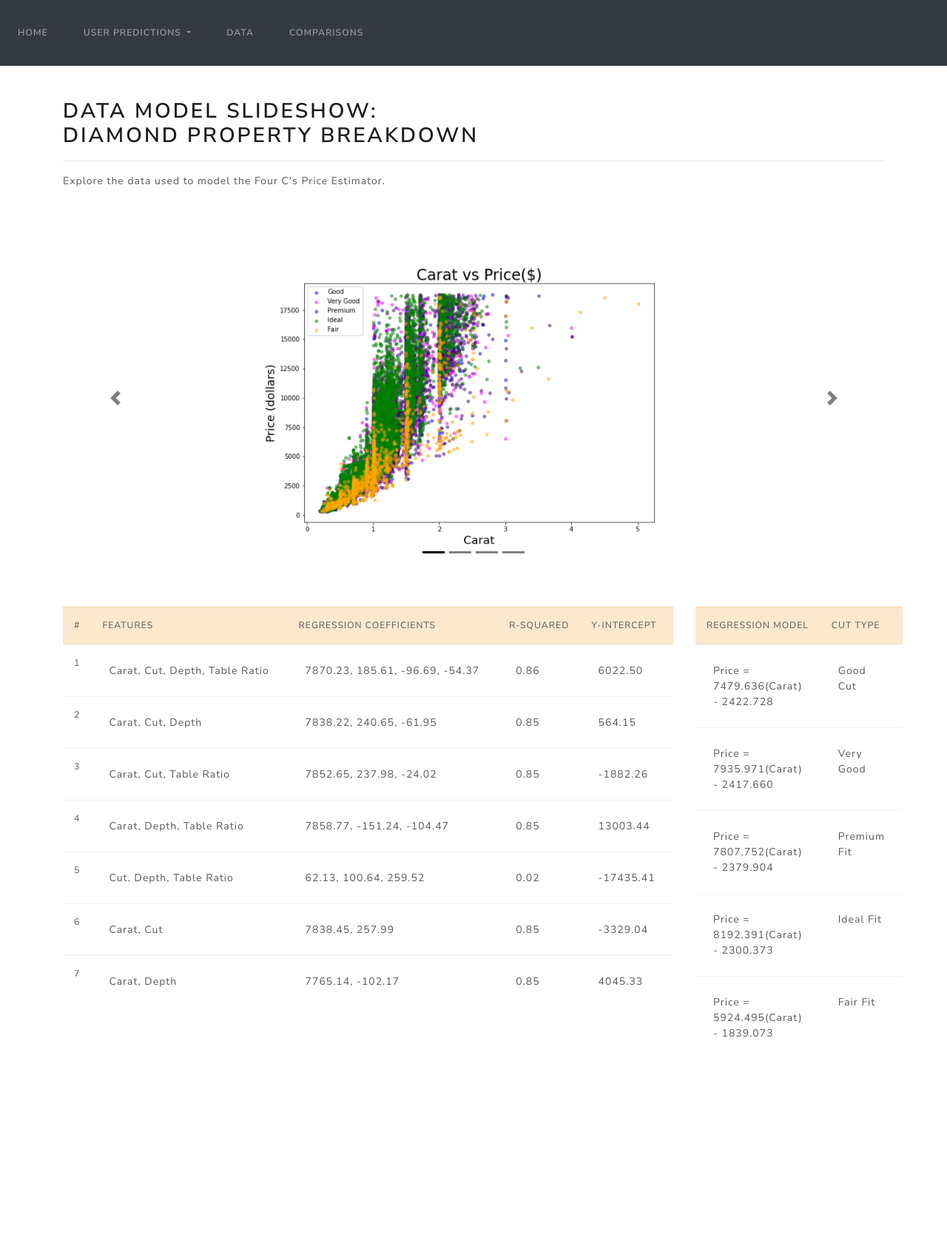
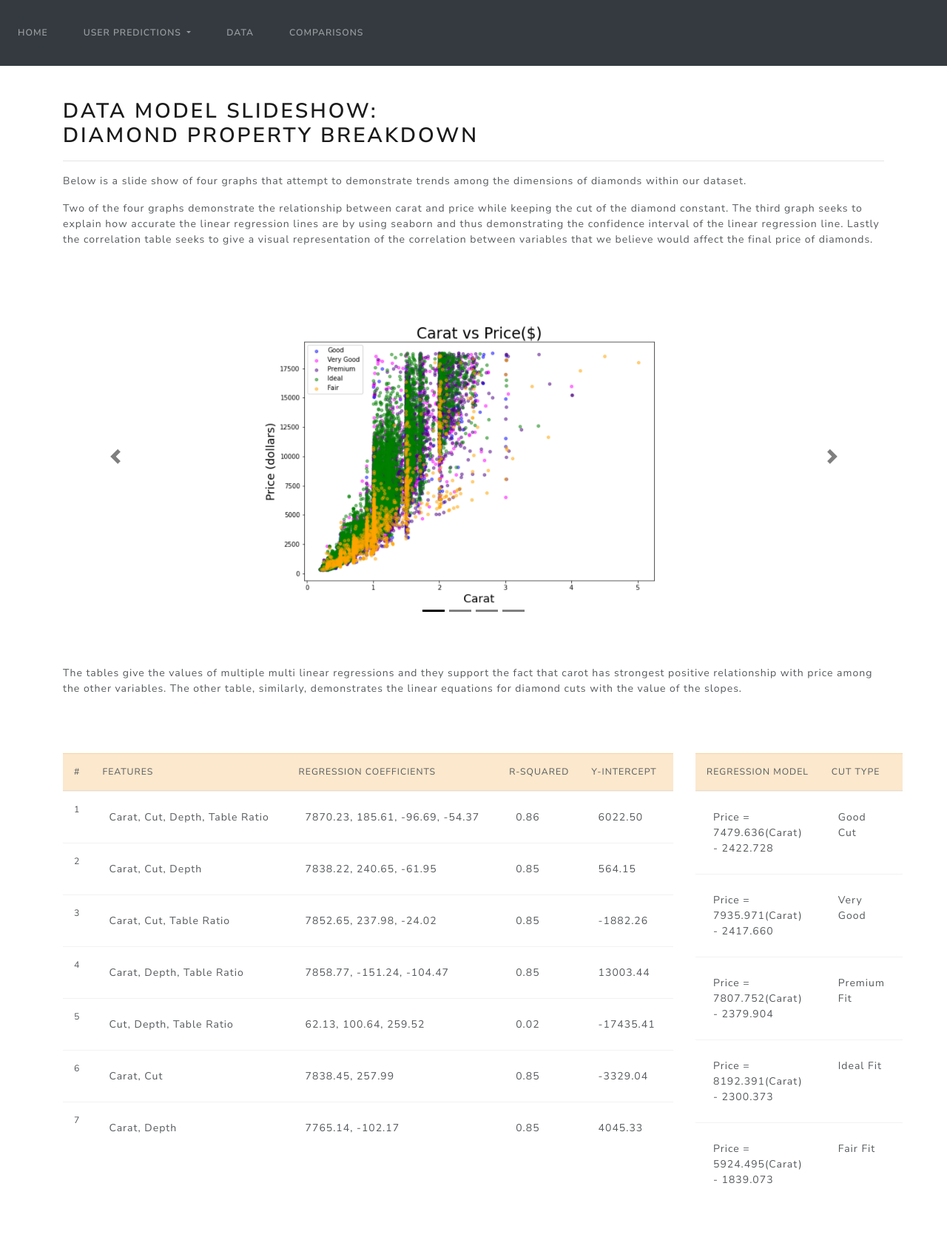
Before and after one commit to Travis-Molnoskey/Final_Project, a Flask app: page /data_page.html in a window 1280 px wide. Shown: the part 204-1880 px from the top of the page at 74% size. Before the commit the page ends 1606 px from the top, so only its background shows below. Run offline with Flask 2, Linux system fonts and the light colour scheme; parts of the project's set-up code (start-up, migrations or seed data) failed here and were passed over; some libraries are stand-ins or nearby versions.

Commit message:
Finished data page

```diff
--- a/templates/data_page.html
+++ b/templates/data_page.html
@@ -73,7 +73,10 @@
       <h2>Data Model Slideshow:<br>Diamond Property Breakdown</h2>
       <hr>
       <p>
-        Explore the data used to model the Four C's Price Estimator.
+        Below is a slide show of four graphs that attempt to demonstrate trends among the dimensions of diamonds within our dataset.
+      </p>
+      <p>
+        Two of the four graphs demonstrate the relationship between carat and price while keeping the cut of the diamond constant. The third graph seeks to explain how accurate the linear regression lines are by using seaborn and thus demonstrating the confidence interval of the linear regression line. Lastly the correlation table seeks to give a visual representation of the correlation between variables that we believe would affect the final price of diamonds.
       </p>
     </div> <!--end background info div-->
 
@@ -113,6 +116,10 @@
         <span class="carousel-control-next-icon"></span>
       </a>
     </div> <!-- end carousel div-->
+    <div class="container">
+      <p>
+        The tables give the values of multiple multi linear regressions and they support the fact that carot has strongest positive relationship with price among the other variables. The other table, similarly, demonstrates the linear equations for diamond cuts with the value of the slopes.       </p>
+    </div> <!--end background info div-->
 
     <div class="container">
       <div class="row">
```
